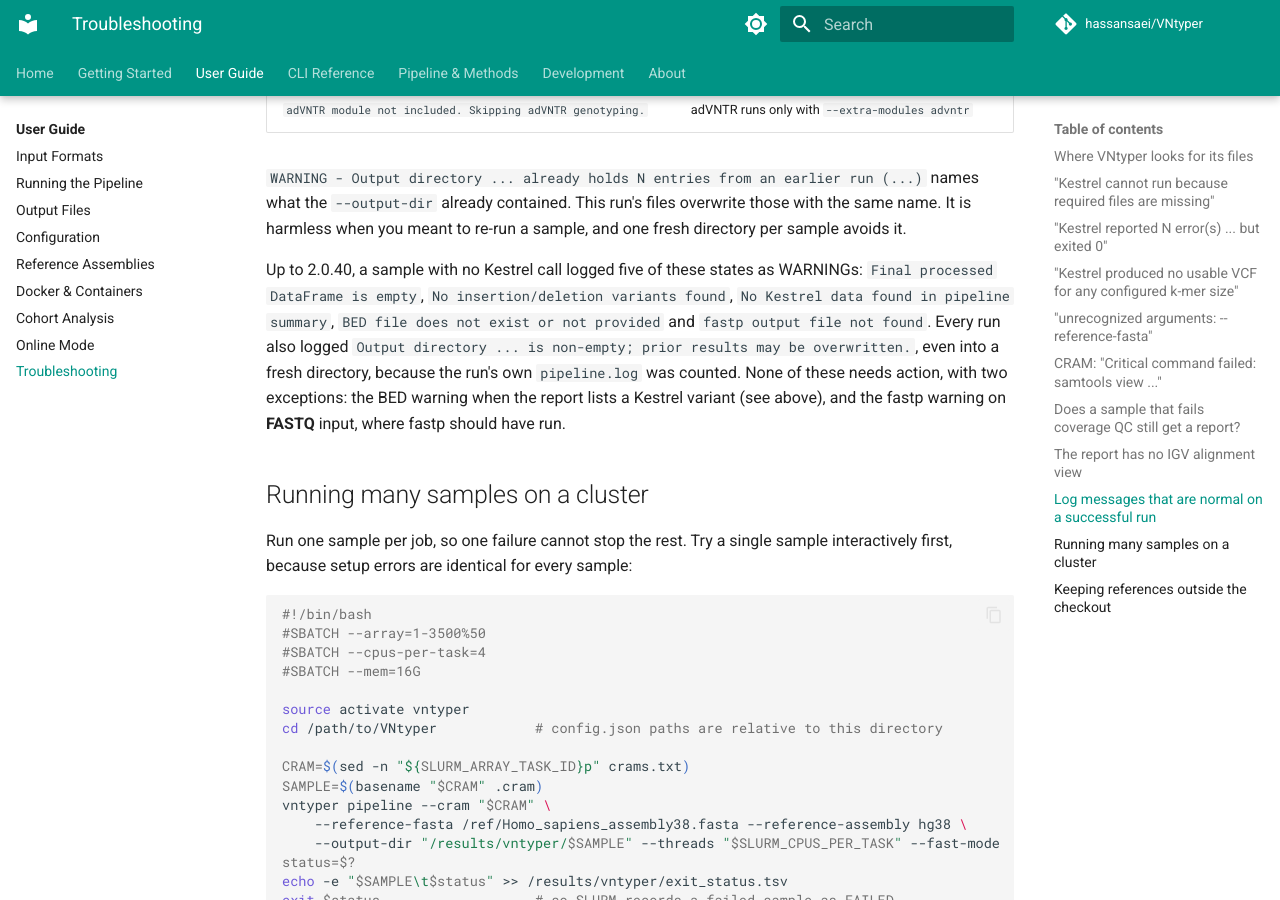
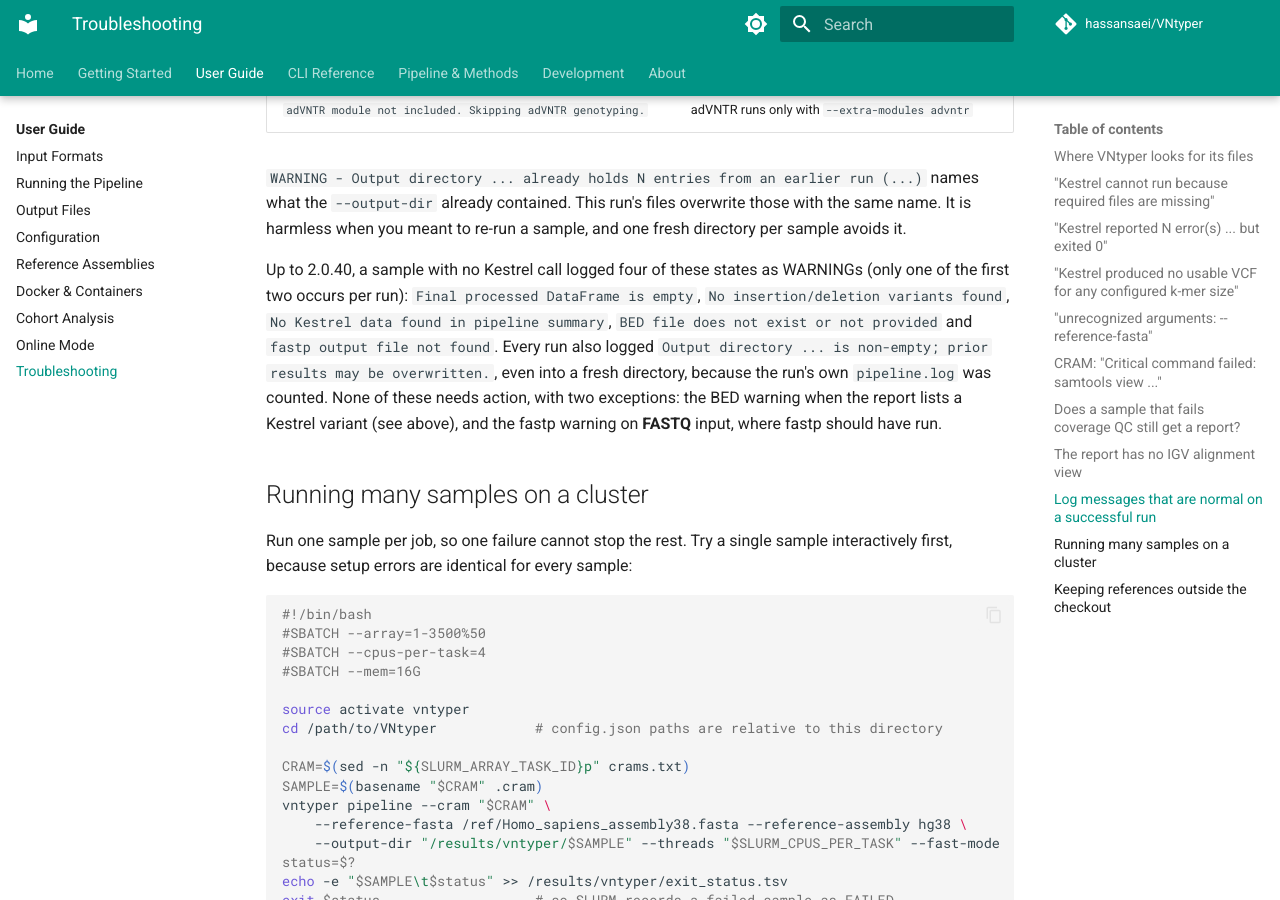
Before and after one commit to hassansaei/VNtyper, an MkDocs documentation site: the page built from docs/user-guide/troubleshooting.md, in a window 1280 px wide and 900 px high, scrolled down 3564 px. Built offline with MkDocs 1.6.1 and Material for MkDocs 9.7.7, drawn with Linux system fonts in a browser that asks for light colours; comment, search, counter and statistics services are not loaded.

Commit message:
docs(troubleshooting): count the pre-2.0.41 no-call warnings exactly
Refs #344

Co-Authored-By: Claude Opus 5.5 <noreply@anthropic.com>

```diff
--- a/docs/user-guide/troubleshooting.md
+++ b/docs/user-guide/troubleshooting.md
@@ -132,7 +132,7 @@ what the `--output-dir` already contained. This run's files overwrite those with
 name. It is harmless when you meant to re-run a sample, and one fresh directory per sample
 avoids it.
 
-Up to 2.0.40, a sample with no Kestrel call logged five of these states as WARNINGs:
+Up to 2.0.40, a sample with no Kestrel call logged four of these states as WARNINGs (only one of the first two occurs per run):
 `Final processed DataFrame is empty`, `No insertion/deletion variants found`,
 `No Kestrel data found in pipeline summary`, `BED file does not exist or not provided` and
 `fastp output file not found`. Every run also logged `Output directory ... is non-empty;
```
